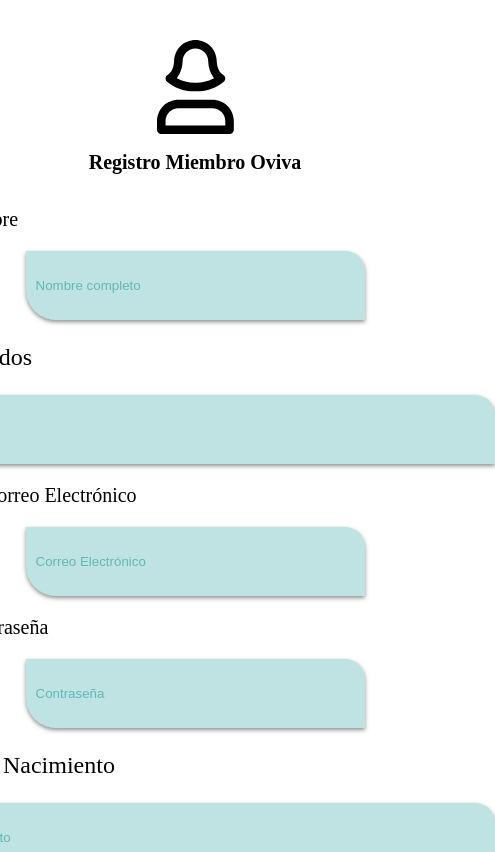
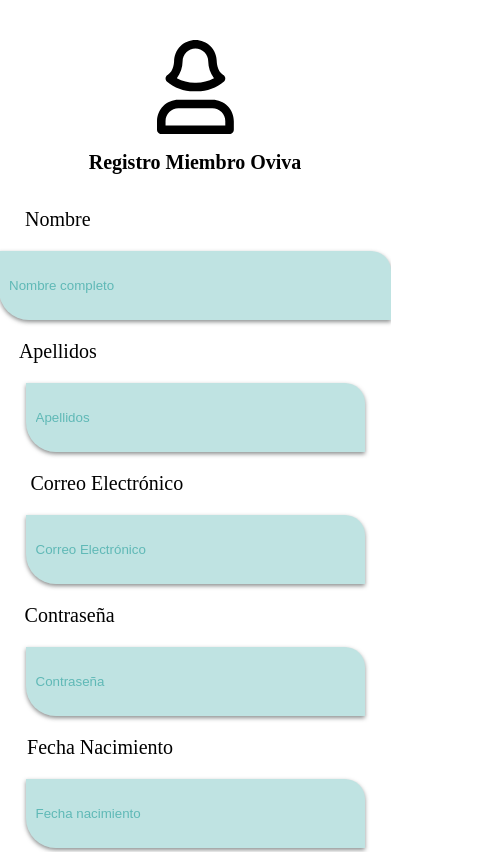
Before and after one commit to angylearns/oviva_care, a React (Vite) app in the folder HolisticFront/: page / in a window 390 px wide. Shown: the top 852 px of the page, 495 px wide, since content can reach past the window. Built offline with nearby package versions, Linux system fonts and the light colour scheme.

Commit message:
add styles to new fields in register.jsx

```diff
--- a/HolisticFront/src/components/register/register.css
+++ b/HolisticFront/src/components/register/register.css
@@ -37,10 +37,11 @@
     margin-right: 70%;
 }
 
-.text-regbirthdate{
+.text-regbirthdate {
     font-size: 24px;
     margin-right: 56%;
 }
+
 .text-regemail {
     font-size: 24px;
     margin-right: 55%;
@@ -51,10 +52,11 @@
     margin-right: 53%;
 }
 
-.text-reglastname{
+.text-reglastname {
     font-size: 24px;
     margin-right: 70%;
 }
+
 .text-regcountry {
     font-size: 24px;
     margin-right: 78%;
@@ -100,7 +102,9 @@ input::placeholder {
     .field-regcountry,
     .field-regemail,
     .field-regdiagnose,
-    .field-regpassword {
+    .field-regpassword,
+    .field-regbirthdate,
+    .field-reglastname {
         width: 450px;
     }
 
@@ -121,9 +125,12 @@ input::placeholder {
     .text-regemail,
     .text-regdiagnose,
     .text-regcountry,
-    .text-regpassword {
+    .text-regpassword,
+    .text-regbirthdate,
+    .text-reglastname {
         font-size: 20px;
     }
+
     .text-regdiagnose {
         margin-right: 51%;
     }
@@ -139,7 +146,9 @@ input::placeholder {
     .field-regcountry,
     .field-regemail,
     .field-regdiagnose,
-    .field-regpassword {
+    .field-regpassword,
+    .field-regbirthdate,
+    .field-reglastname {
         width: 380px;
     }
 
@@ -162,11 +171,13 @@ input::placeholder {
 
     @media screen and (max-width: 450px) {
 
-  .field-regname,
+        .f.field-regname,
         .field-regcountry,
         .field-regemail,
         .field-regdiagnose,
-    .field-regpassword {
+        .field-regpassword,
+        .field-regbirthdate,
+        .field-reglastname {
             width: 327px;
         }
 
```
Lines whose indentation alone changed are shown as unchanged.
